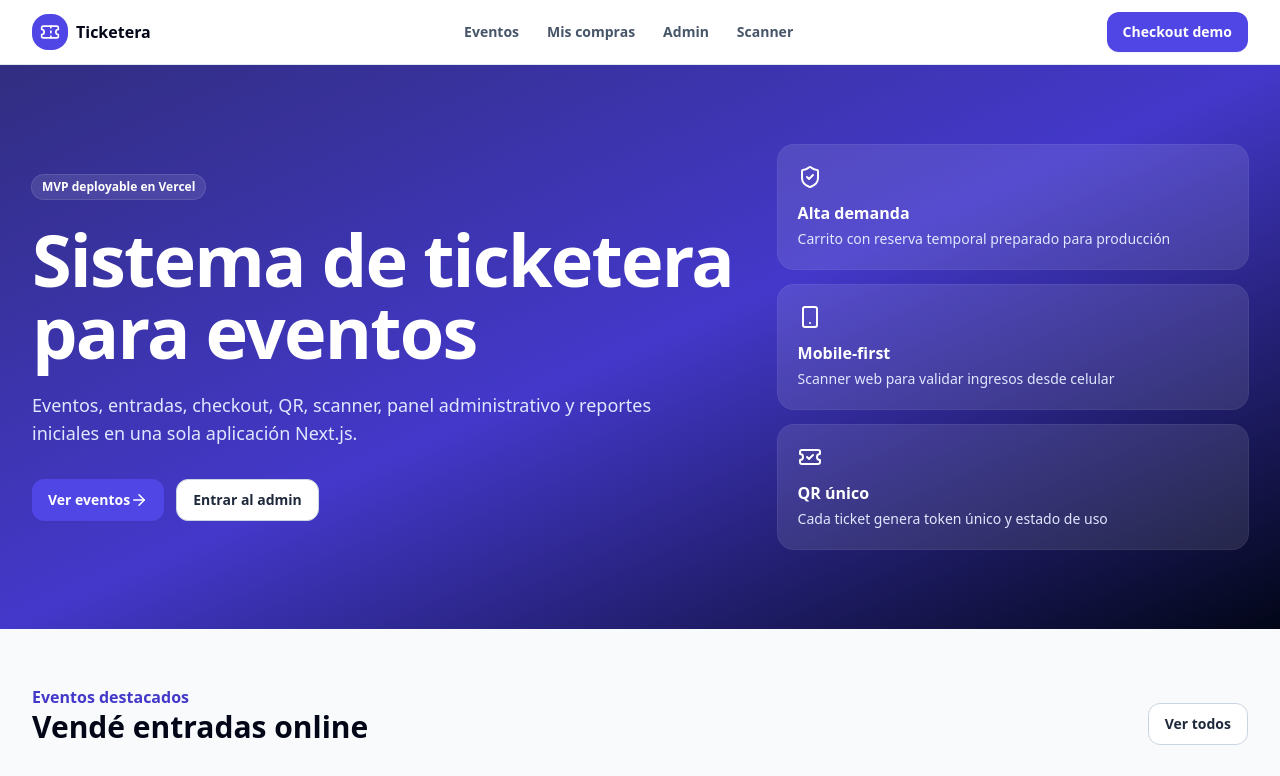
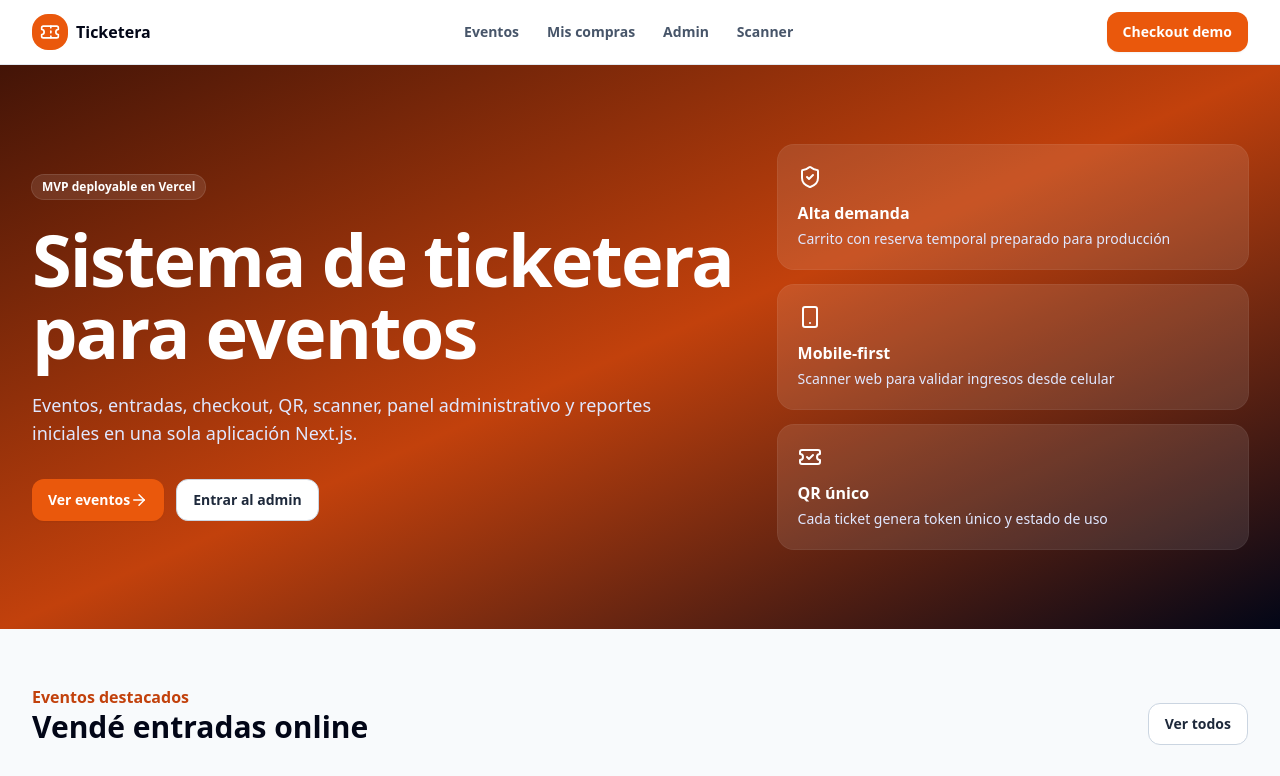
Before and after one commit to tatofa/tiketera, a Next.js app: page / in a window 1280 px wide. Shown: the top 776 px of the page. Built offline with nearby package versions, Linux system fonts and the light colour scheme; grey boxes are pictures that could not be loaded.

Commit message:
Update brand colors to night club palette

```diff
--- a/tailwind.config.ts
+++ b/tailwind.config.ts
@@ -6,13 +6,21 @@ const config: Config = {
     extend: {
       colors: {
         brand: {
-          50: '#eef2ff',
-          100: '#e0e7ff',
-          500: '#6366f1',
-          600: '#4f46e5',
-          700: '#4338ca',
-          900: '#312e81'
+          50: '#fff7ed',
+          100: '#ffedd5',
+          500: '#f97316',
+          600: '#ea580c',
+          700: '#c2410c',
+          900: '#431407'
+        },
+        night: {
+          900: '#08080a',
+          800: '#111114',
+          700: '#1c1917'
         }
+      },
+      boxShadow: {
+        glow: '0 0 40px rgba(249, 115, 22, 0.24)'
       }
     }
   },
```
